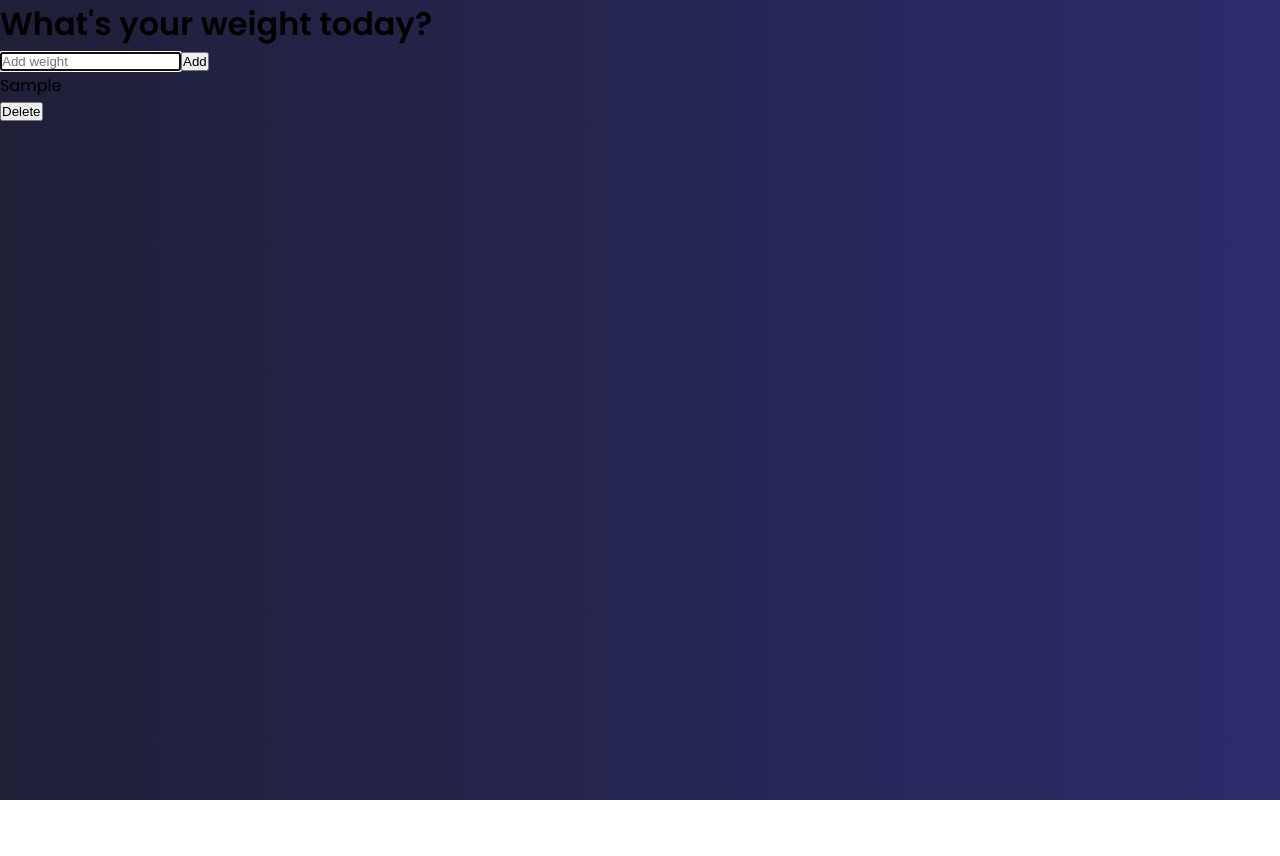
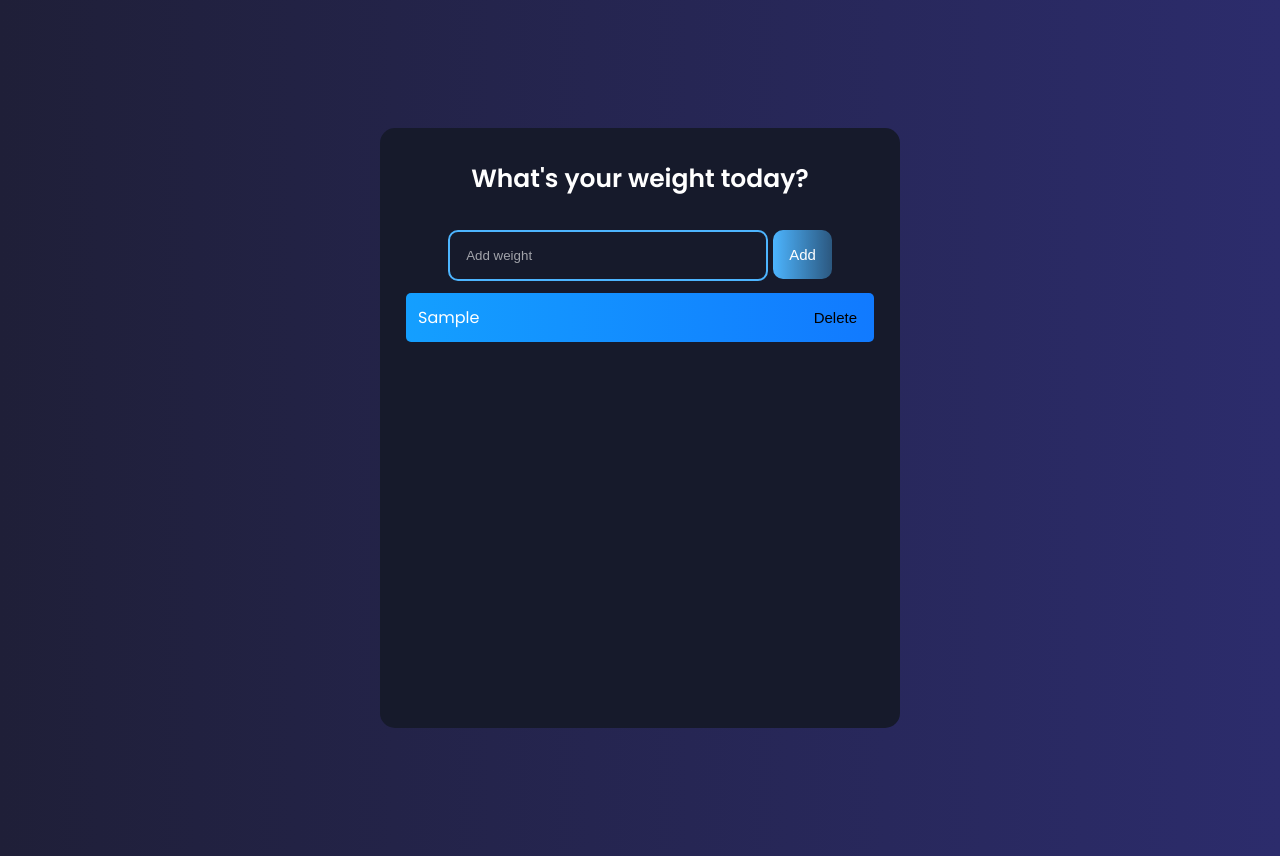
Before and after one commit to emirbuckun/weight-tracker, a React (Vite) app: page / in a window 1280 px wide. Both pictures are taken after typing "Sample" into the empty fields and a click on the button "Add". Before the commit the page ends 800 px from the top, so only its background shows below. Built offline with nearby package versions, Linux system fonts and the light colour scheme.

Commit message:
Add style to the components

```diff
--- a/src/index.css
+++ b/src/index.css
@@ -8,7 +8,7 @@
 
 :root {
   --color-bg: #1f1f38;
-  --color-bg-todo: #161a2b;
+  --color-bg-weight: #161a2b;
   --color-bg-variant: #2c2c6c;
   --color-primary: #4db5ff;
   --color-primary-variant: rgba(77, 181, 255, 0.4);
@@ -33,3 +33,120 @@ html {
 ::-webkit-scrollbar {
   display: none;
 }
+
+.weight-tracker {
+  display: flex;
+  flex-direction: column;
+  justify-content: start;
+  width: 520px;
+  min-height: 600px;
+  background: var(--color-bg-weight);
+  text-align: center;
+  margin: 128px auto;
+  border-radius: 15px;
+  padding-bottom: 32px;
+}
+
+h1 {
+  margin: 32px auto;
+  color: var(--color-white);
+  font-size: 25px;
+}
+
+.weight-form {
+  margin-bottom: 12px;
+}
+
+.weight-input {
+  padding: 16px 32px 16px 16px;
+  border-radius: 10px;
+  border: 2px solid var(--color-primary);
+  outline: none;
+  width: 320px;
+  background: transparent;
+  color: var(--color-white);
+}
+
+.weight-input::placeholder {
+  color: var(--color-light);
+}
+
+.add-button {
+  margin-left: 5px;
+  padding: 16px;
+  font-size: 15px;
+  border: none;
+  cursor: pointer;
+  border-radius: 10px;
+  text-transform: capitalize;
+  color: var(--color-white);
+  background: linear-gradient(
+    90deg,
+    var(--color-primary) 0%,
+    var(--color-primary-variant) 100%
+  );
+}
+
+.delete-button {
+  display: flex;
+  cursor: pointer;
+  align-items: center;
+  font-size: 15px;
+  margin-right: 5px;
+  border: none;
+  background: transparent;
+}
+
+.weight-row {
+  display: flex;
+  justify-content: space-between;
+  align-items: center;
+  margin: 4px auto;
+  color: var(--color-white);
+  background: linear-gradient(
+    90deg,
+    rgba(255, 118, 20, 1) 0%,
+    rgba(255, 84, 17, 1) 100%
+  );
+
+  padding: 12px;
+  border-radius: 5px;
+  width: 90%;
+}
+
+.weight-row:nth-child(4n + 1) {
+  background: linear-gradient(
+    90deg,
+    rgba(93, 12, 255, 1) 0%,
+    rgba(155, 0, 250, 1) 100%
+  );
+}
+
+.weight-row:nth-child(4n + 2) {
+  background: linear-gradient(
+    90deg,
+    rgba(255, 12, 241, 1) 0%,
+    rgba(250, 0, 135, 1) 100%
+  );
+}
+
+.weight-row:nth-child(4n + 3) {
+  background: linear-gradient(
+    90deg,
+    rgba(20, 159, 255, 1) 0%,
+    rgba(17, 122, 255, 1) 100%
+  );
+}
+
+/* ================ MEDIA QUERIES (SMALL DEVICES) ================ */
+@media screen and (max-width: 600px) {
+  .todo-app {
+    width: auto;
+    margin: 64px 32px auto 32px;
+    min-height: 500px;
+  }
+
+  .todo-input {
+    width: auto;
+  }
+}
```
